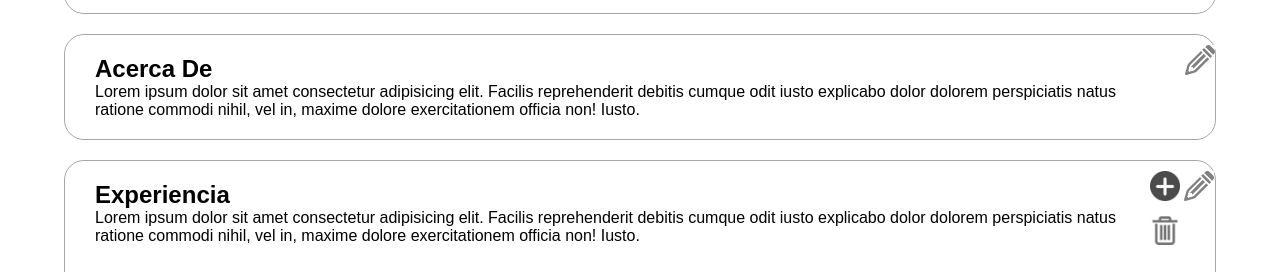
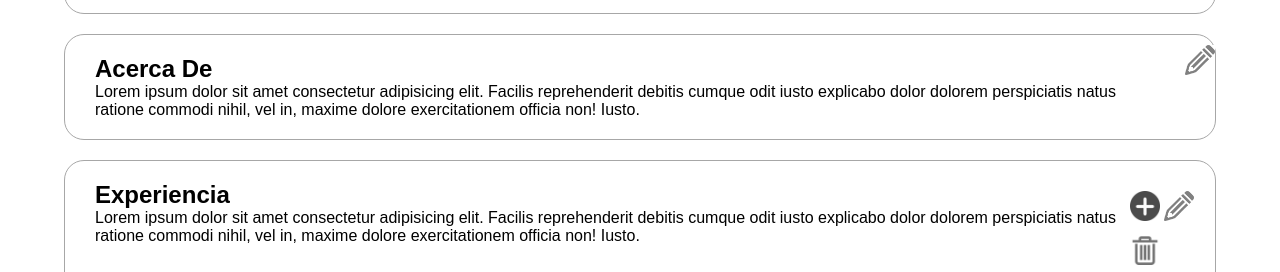
Before and after one commit to icorrao/portfolio-flexbox, a plain HTML site: page index.html in a window 1280 px wide. Shown: the part 667-939 px from the top of the page. Drawn offline with Linux system fonts and the light colour scheme.

Commit message:
Add files via upload

```diff
--- a/index.html
+++ b/index.html
@@ -10,9 +10,8 @@
   <body>
     <!--NAV -->
     <div class="navbar">
+      <div class="nav-container">
 
-
-      <div class="nav-container">
         <h1>Mi Portfolio</h1>
 
         <ul>
@@ -27,6 +26,7 @@
           </li>
           <li><a id="boton" href="#">Login</a></li>
         </ul>
+
       </div>
     </div>
 
@@ -48,19 +48,16 @@
           <p>Estudiante de Argentina Programa</p>
           <p>Buenos Aires (Argentina) <a href="#">información de contacto</a></p>
 
-
-
           <button type="button" class="btn">Tengo interés en</button>
           <button type="button" class="btn">Añadir Sección</button>
           <button type="button" class="btn">Más</button>
         </div>
 
-
-
-
         <div class="imagenes-header">
           <img src="img/conicet.png">
           <img src="img/uba.png">
+        </div>
+
       </div>
     </div>
 
@@ -116,7 +113,7 @@
 
     </div>
 
-</div>
+
 
   </body>
 </html>
--- a/style.css
+++ b/style.css
@@ -135,11 +135,7 @@ body {
 
 .section2 {
   display: flex;
-  justify-content: space-between;
-}
-
-.educacion-texto,
-.experiencia-texto {
+  justify-content: space-evenly;
   margin-left: 10px;
   padding: 20px;
 }
```
Lines whose indentation alone changed are shown as unchanged.
